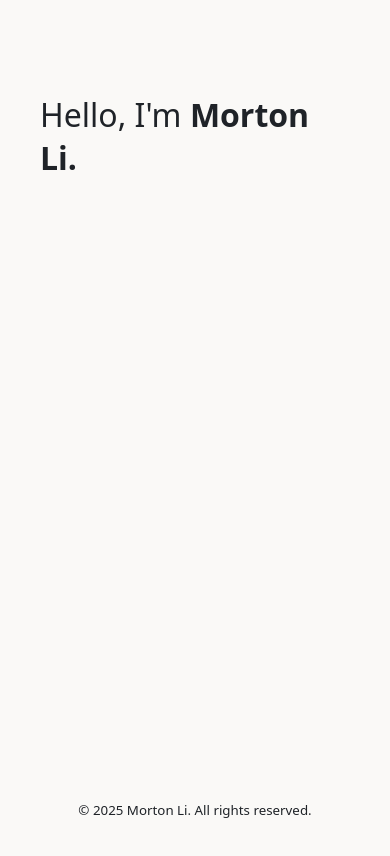
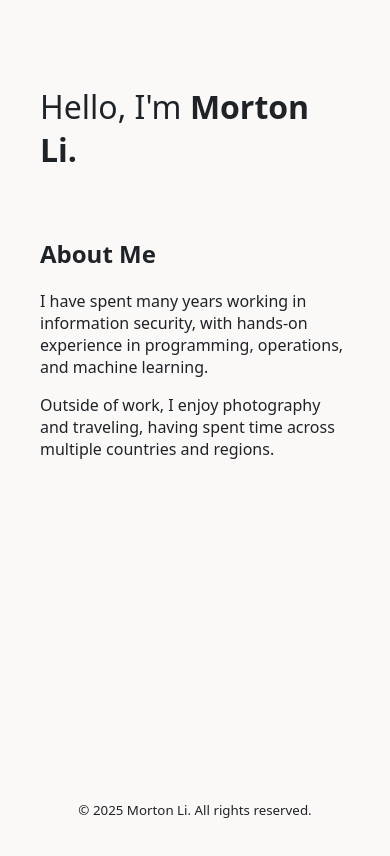
Before and after one commit to Morton-Li/Morton-Li.github.io, a plain HTML site: page index.html in a window 390 px wide. Drawn offline with Linux system fonts and the light colour scheme.

Commit message:
更新主页，添加关于我的介绍和调整样式

```diff
--- a/assets/style.css
+++ b/assets/style.css
@@ -49,13 +49,7 @@ footer {
 }
 
 header {
-  padding: 5rem 2rem;
-}
-
-@media (max-width: 768px) {
-  header {
-    padding: 2rem 0%;
-  }
+  padding: 3rem 2rem;
 }
 
 header .greeting,
@@ -71,10 +65,27 @@ header .name {
   font-weight: 700;
 }
 
+main {
+  display: flex;
+  flex-direction: column;
+
+  padding: 0 2rem;
+}
+
 footer {
   margin-top: auto;
   padding-top: 2rem;
   text-align: center;
+}
+
+@media (max-width: 768px) {
+  header {
+    padding: 1.5rem 0%;
+  }
+
+  main {
+    padding: 0;
+  }
 }
 
 /* =========================
--- a/index.html
+++ b/index.html
@@ -20,7 +20,13 @@
     </h1>
   </header>
 
-  <main></main>
+  <main>
+    <section class="about">
+      <h2>About Me</h2>
+      <p>I have spent many years working in information security, with hands-on experience in programming, operations, and machine learning.</p>
+      <p>Outside of work, I enjoy photography and traveling, having spent time across multiple countries and regions.</p>
+    </section>
+  </main>
 
   <footer>
     <small>© <script>document.write(new Date().getFullYear())</script> Morton Li. All rights reserved.</small>
```
